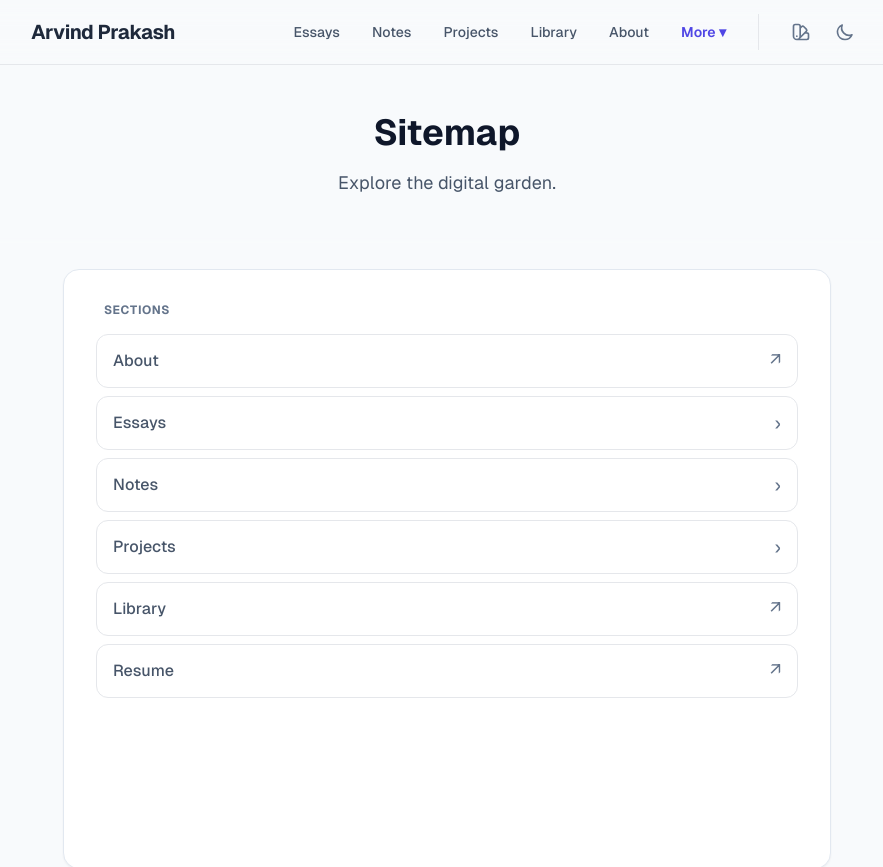
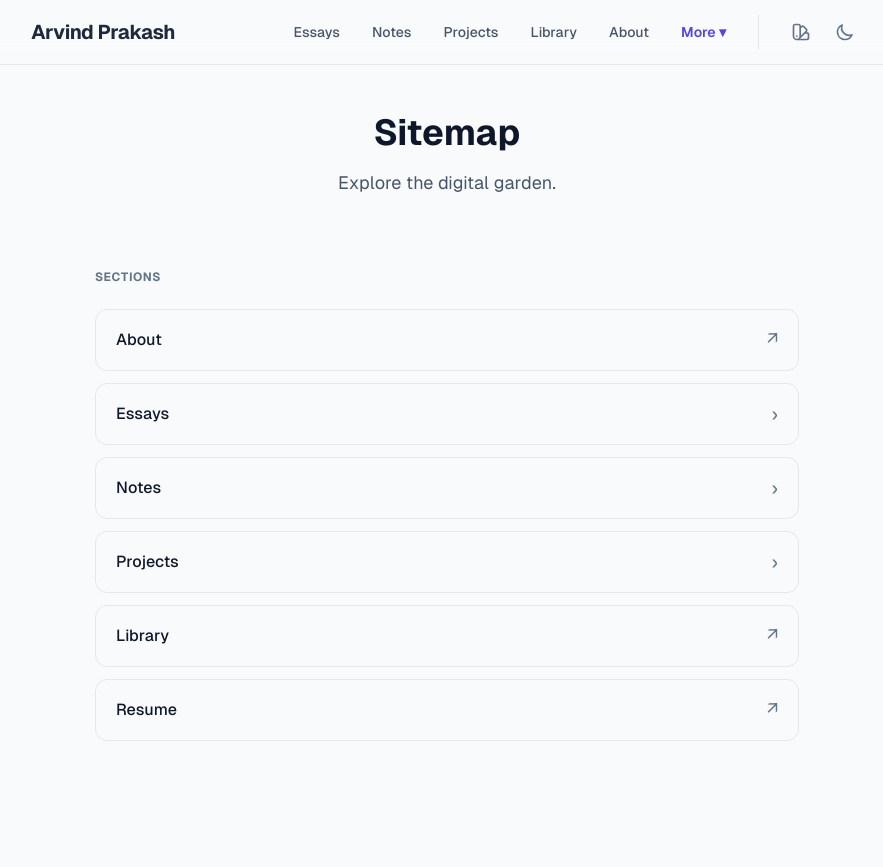
Before and after one commit to DrNightmare/blog-v2, a Next.js app: page /sitemap in a window 1280 px wide. Shown: the top 867 px of the page, without its empty margins (193-1076 px from the left). Built offline with nearby package versions, Linux system fonts and the light colour scheme.

Commit message:
chore: cleanup sitemap UI and UX

```diff
--- a/src/app/sitemap/page.tsx
+++ b/src/app/sitemap/page.tsx
@@ -22,9 +22,7 @@ export default async function SitemapPage() {
                     </p>
                 </div>
 
-                <div className="bg-border-light/30 rounded-3xl p-4 sm:p-8 backdrop-blur-sm">
-                    <InteractiveSitemap root={sitemapData} />
-                </div>
+                <InteractiveSitemap root={sitemapData} />
             </main>
         </div>
     );
--- a/src/components/InteractiveSitemap.tsx
+++ b/src/components/InteractiveSitemap.tsx
@@ -39,12 +39,12 @@ export default function InteractiveSitemap({ root }: InteractiveSitemapProps) {
     };
 
     return (
-        <div className="w-full max-w-3xl mx-auto min-h-[600px] bg-surface border border-border rounded-2xl shadow-sm overflow-hidden">
+        <div className="w-full max-w-3xl mx-auto min-h-[600px] overflow-hidden">
             <div className="p-6 md:p-8 overflow-y-auto">
                 {!selectedCategory ? (
                     // Categories View
-                    <div className="space-y-2">
-                        <h2 className="text-xs font-bold text-text-muted uppercase tracking-wider mb-4 px-2">
+                    <div className="space-y-3">
+                        <h2 className="text-xs font-bold text-text-muted uppercase tracking-wider mb-6">
                             Sections
                         </h2>
                         {categories.map((category) => {
@@ -54,9 +54,10 @@ export default function InteractiveSitemap({ root }: InteractiveSitemapProps) {
                                     key={category.title}
                                     onClick={() => handleCategoryClick(category)}
                                     className={cn(
-                                        "w-full text-left px-4 py-3 rounded-xl transition-all duration-200 flex items-center justify-between group",
-                                        "text-text-secondary hover:text-primary border border-border/50 hover:border-border",
-                                        "hover:bg-background/70 hover:shadow-md hover:scale-[1.02] active:scale-[0.98]"
+                                        "w-full text-left px-5 py-4 rounded-xl transition-all duration-200 flex items-center justify-between group",
+                                        "text-foreground hover:text-primary bg-background/40 hover:bg-background/70",
+                                        "border border-border/30 hover:border-border/40",
+                                        "hover:shadow-sm hover:scale-[1.01] active:scale-[0.99]"
                                     )}
                                 >
                                     <span className="font-medium transition-colors">{category.title}</span>
@@ -79,14 +80,14 @@ export default function InteractiveSitemap({ root }: InteractiveSitemapProps) {
                         {/* Back Button */}
                         <button
                             onClick={handleBack}
-                            className="flex items-center gap-2 text-text-secondary hover:text-foreground transition-colors"
+                            className="flex items-center gap-2 text-text-secondary hover:text-primary transition-colors px-1 py-2 -ml-1 rounded-lg hover:bg-background/40"
                         >
                             <span>←</span>
-                            <span>Back</span>
+                            <span className="font-medium">Back</span>
                         </button>
 
                         {/* Category Header */}
-                        <div className="border-b border-border pb-4">
+                        <div className="pb-6">
                             <h3 className="text-2xl font-bold text-foreground">
                                 {selectedCategory.title}
                             </h3>
@@ -102,12 +103,12 @@ export default function InteractiveSitemap({ root }: InteractiveSitemapProps) {
 
                         {/* Children Items */}
                         {selectedCategory.children && selectedCategory.children.length > 0 ? (
-                            <div className="grid gap-2 sm:grid-cols-2">
+                            <div className="grid gap-3 sm:grid-cols-2">
                                 {selectedCategory.children.map((item) => (
                                     <Link
                                         key={item.title}
                                         href={item.url || "#"}
-                                        className="group block p-4 rounded-xl border border-border/50 hover:border-border hover:bg-background/70 transition-all duration-200 hover:shadow-md hover:scale-[1.02] active:scale-[0.98]"
+                                        className="group block p-4 rounded-xl bg-background/40 hover:bg-background/70 border border-border/30 hover:border-border/40 transition-all duration-200 hover:shadow-sm hover:scale-[1.01] active:scale-[0.99]"
                                     >
                                         <div className="font-medium text-foreground group-hover:text-primary transition-colors">
                                             {item.title}
```
